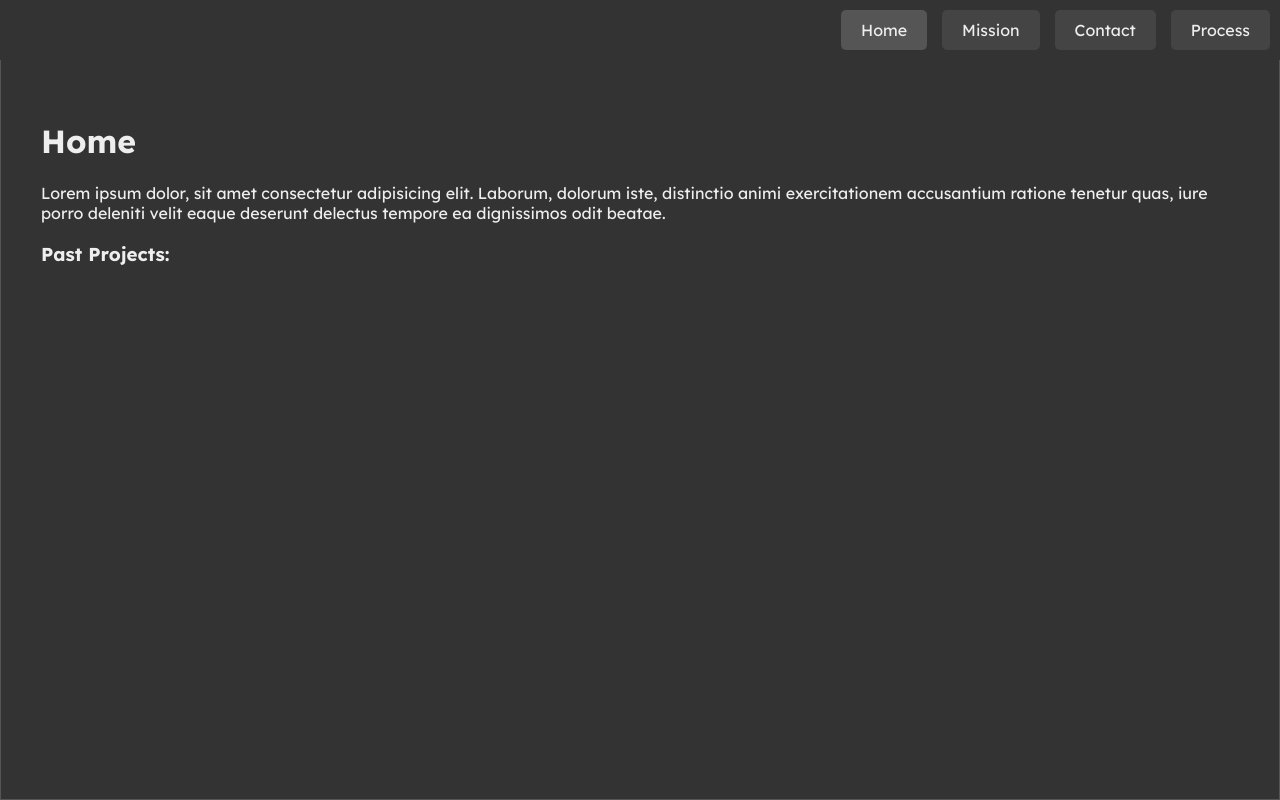
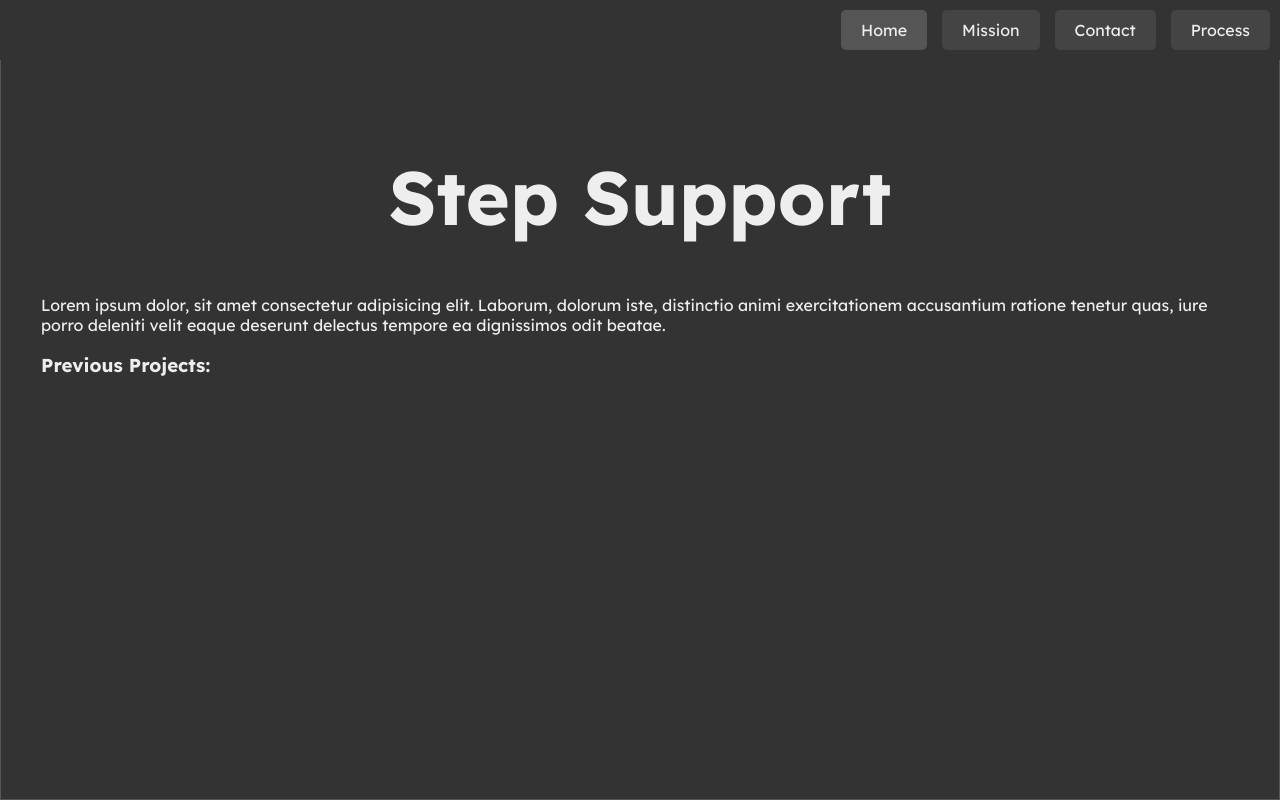
Before and after one commit to Techpotato1/chonkysite, a website: page public/index.html in a window 1280 px wide. Drawn offline with Linux system fonts and the light colour scheme.

Commit message:
updated name

```diff
--- a/public/index.html
+++ b/public/index.html
@@ -4,8 +4,7 @@
 <head>
     <meta charset="UTF-8">
     <meta name="viewport" content="width=device-width, initial-scale=1.0">
-    <title>ChonkySite
-    </title>
+    <title>Step Support</title>
     <link rel="stylesheet" href="style.css">
     <link rel="icon" href="favicon.png" type="image/x-icon">
     <style>
@@ -23,12 +22,12 @@
 
     <div class="container">
         <div id="tab1" class="tab-content active">
-            <h1>Home</h1>
+            <h1 style="font-size: 75px; text-align: center;">Step Support</h1>
             <p>Lorem ipsum dolor, sit amet consectetur adipisicing elit. Laborum, dolorum iste, distinctio animi
                 exercitationem accusantium ratione tenetur quas, iure porro deleniti velit eaque deserunt delectus
                 tempore ea dignissimos odit beatae.</p>
             <div>
-                <h3>Past Projects:</h3>
+                <h3>Previous Projects:</h3>
             </div>
         </div>
         <div id="tab2" class="tab-content">
```
